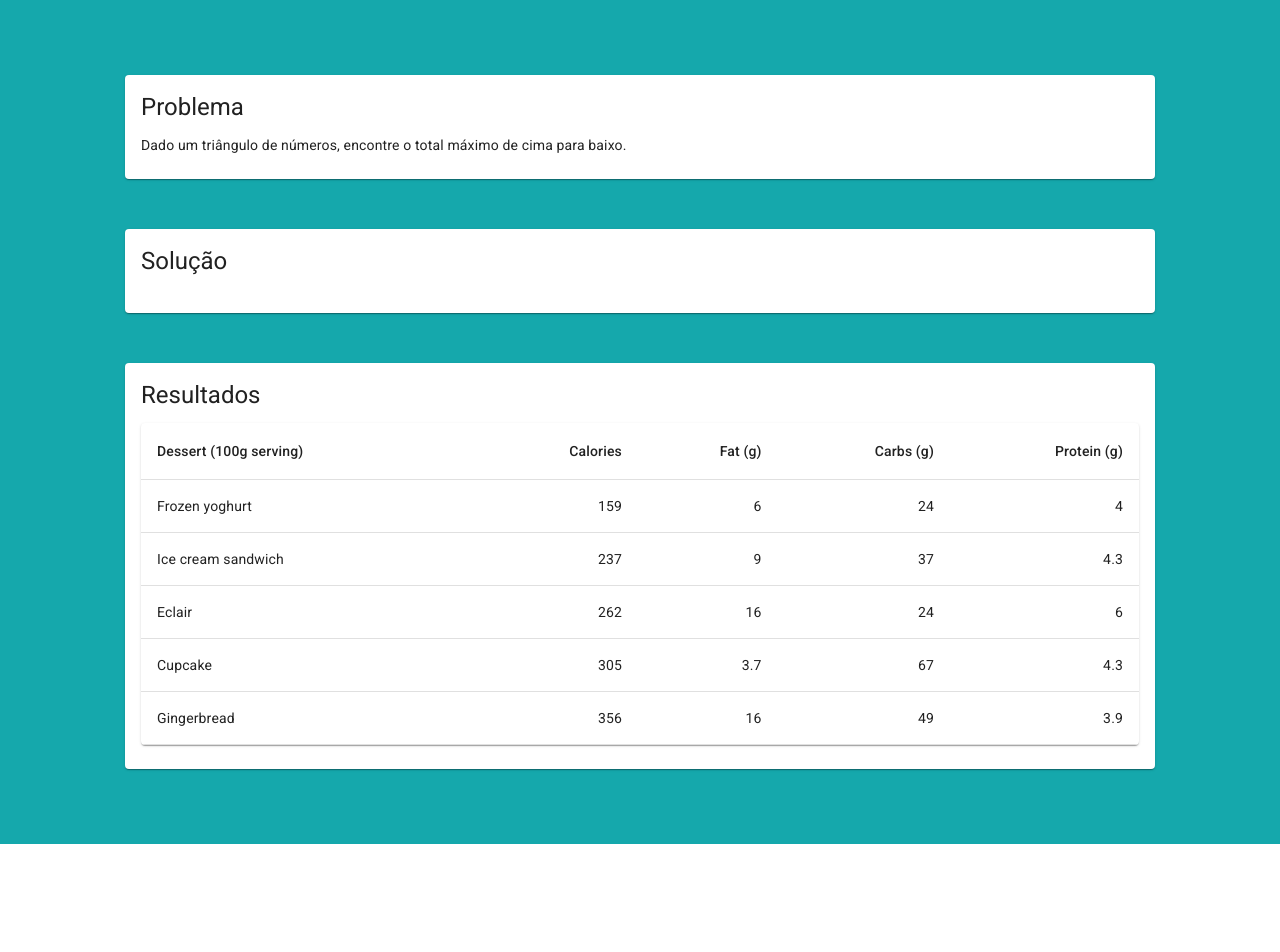
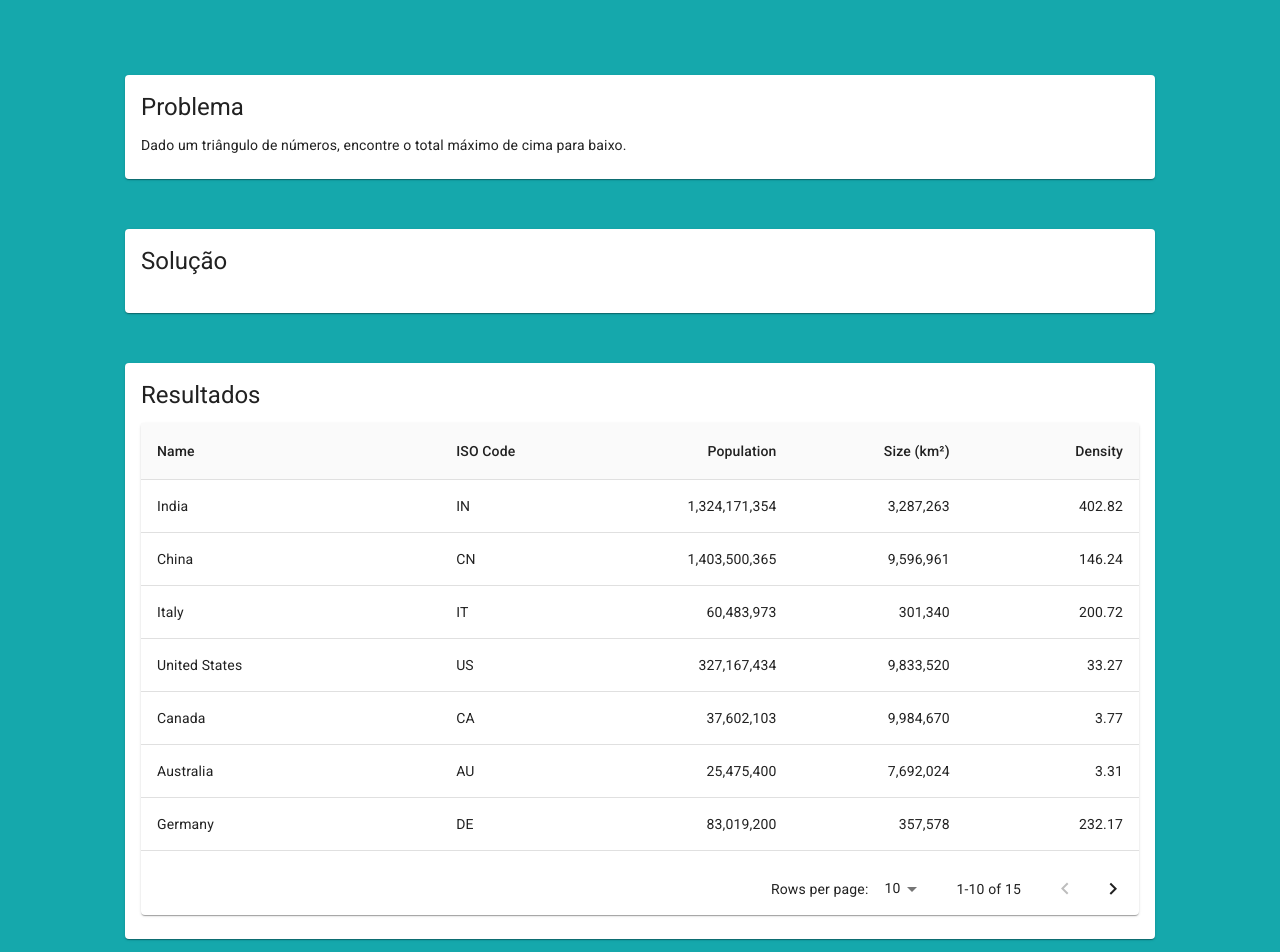
Before and after one commit to chicomcastro/teste-de-logica-WAAC, a React (Create React App) app in the folder teste-waac/: page / in a window 1280 px wide. Shown: the top 952 px of the page. Before the commit the page ends 844 px from the top, so only its background shows below. Built offline with nearby package versions, Linux system fonts and the light colour scheme.

Commit message:
Update SimpleTable.js

```diff
--- a/teste-waac/src/Components/SimpleTable.js
+++ b/teste-waac/src/Components/SimpleTable.js
@@ -1,63 +1,136 @@
 import React from 'react';
 import { makeStyles } from '@material-ui/core/styles';
+import Paper from '@material-ui/core/Paper';
 import Table from '@material-ui/core/Table';
 import TableBody from '@material-ui/core/TableBody';
 import TableCell from '@material-ui/core/TableCell';
 import TableHead from '@material-ui/core/TableHead';
+import TablePagination from '@material-ui/core/TablePagination';
 import TableRow from '@material-ui/core/TableRow';
-import Paper from '@material-ui/core/Paper';
+
+const columns = [
+  { id: 'name', label: 'Name', minWidth: 170 },
+  { id: 'code', label: 'ISO\u00a0Code', minWidth: 85 },
+  {
+    id: 'population',
+    label: 'Population',
+    minWidth: 85,
+    align: 'right',
+    format: value => value.toLocaleString(),
+  },
+  {
+    id: 'size',
+    label: 'Size\u00a0(km\u00b2)',
+    minWidth: 85,
+    align: 'right',
+    format: value => value.toLocaleString(),
+  },
+  {
+    id: 'density',
+    label: 'Density',
+    minWidth: 85,
+    align: 'right',
+    format: value => value.toFixed(2),
+  },
+];
+
+function createData(name, code, population, size) {
+  const density = population / size;
+  return { name, code, population, size, density };
+}
+
+const rows = [
+  createData('India', 'IN', 1324171354, 3287263),
+  createData('China', 'CN', 1403500365, 9596961),
+  createData('Italy', 'IT', 60483973, 301340),
+  createData('United States', 'US', 327167434, 9833520),
+  createData('Canada', 'CA', 37602103, 9984670),
+  createData('Australia', 'AU', 25475400, 7692024),
+  createData('Germany', 'DE', 83019200, 357578),
+  createData('Ireland', 'IE', 4857000, 70273),
+  createData('Mexico', 'MX', 126577691, 1972550),
+  createData('Japan', 'JP', 126317000, 377973),
+  createData('France', 'FR', 67022000, 640679),
+  createData('United Kingdom', 'GB', 67545757, 242495),
+  createData('Russia', 'RU', 146793744, 17098246),
+  createData('Nigeria', 'NG', 200962417, 923768),
+  createData('Brazil', 'BR', 210147125, 8515767),
+];
 
 const useStyles = makeStyles({
   root: {
     width: '100%',
-    overflowX: 'auto',
   },
-  table: {
-    minWidth: 650,
+  tableWrapper: {
+    maxHeight: 440,
+    overflow: 'auto',
   },
 });
 
-function createData(name, calories, fat, carbs, protein) {
-  return { name, calories, fat, carbs, protein };
-}
+export default function StickyHeadTable() {
+  const classes = useStyles();
+  const [page, setPage] = React.useState(0);
+  const [rowsPerPage, setRowsPerPage] = React.useState(10);
 
-const rows = [
-  createData('Frozen yoghurt', 159, 6.0, 24, 4.0),
-  createData('Ice cream sandwich', 237, 9.0, 37, 4.3),
-  createData('Eclair', 262, 16.0, 24, 6.0),
-  createData('Cupcake', 305, 3.7, 67, 4.3),
-  createData('Gingerbread', 356, 16.0, 49, 3.9),
-];
+  const handleChangePage = (event, newPage) => {
+    setPage(newPage);
+  };
 
-export default function SimpleTable() {
-  const classes = useStyles();
+  const handleChangeRowsPerPage = event => {
+    setRowsPerPage(+event.target.value);
+    setPage(0);
+  };
 
   return (
     <Paper className={classes.root}>
-      <Table m={10} className={classes.table} aria-label="simple table">
+      <div className={classes.tableWrapper}>
+        <Table stickyHeader aria-label="sticky table">
           <TableHead>
             <TableRow>
-            <TableCell>Dessert (100g serving)</TableCell>
-            <TableCell align="right">Calories</TableCell>
-            <TableCell align="right">Fat&nbsp;(g)</TableCell>
-            <TableCell align="right">Carbs&nbsp;(g)</TableCell>
-            <TableCell align="right">Protein&nbsp;(g)</TableCell>
+              {columns.map(column => (
+                <TableCell
+                  key={column.id}
+                  align={column.align}
+                  style={{ minWidth: column.minWidth }}
+                >
+                  {column.label}
+                </TableCell>
+              ))}
             </TableRow>
           </TableHead>
           <TableBody>
-          {rows.map(row => (
-            <TableRow key={row.name}>
-              <TableCell component="th" scope="row">
-                {row.name}
+            {rows.slice(page * rowsPerPage, page * rowsPerPage + rowsPerPage).map(row => {
+              return (
+                <TableRow hover role="checkbox" tabIndex={-1} key={row.code}>
+                  {columns.map(column => {
+                    const value = row[column.id];
+                    return (
+                      <TableCell key={column.id} align={column.align}>
+                        {column.format && typeof value === 'number' ? column.format(value) : value}
                       </TableCell>
-              <TableCell align="right">{row.calories}</TableCell>
-              <TableCell align="right">{row.fat}</TableCell>
-              <TableCell align="right">{row.carbs}</TableCell>
-              <TableCell align="right">{row.protein}</TableCell>
+                    );
+                  })}
                 </TableRow>
-          ))}
+              );
+            })}
           </TableBody>
         </Table>
+      </div>
+      <TablePagination
+        rowsPerPageOptions={[10, 25, 100]}
+        component="div"
+        count={rows.length}
+        rowsPerPage={rowsPerPage}
+        page={page}
+        backIconButtonProps={{
+          'aria-label': 'previous page',
+        }}
+        nextIconButtonProps={{
+          'aria-label': 'next page',
+        }}
+        onChangePage={handleChangePage}
+        onChangeRowsPerPage={handleChangeRowsPerPage}
+      />
     </Paper>
   );
 }
```
Lines whose indentation alone changed are shown as unchanged.
